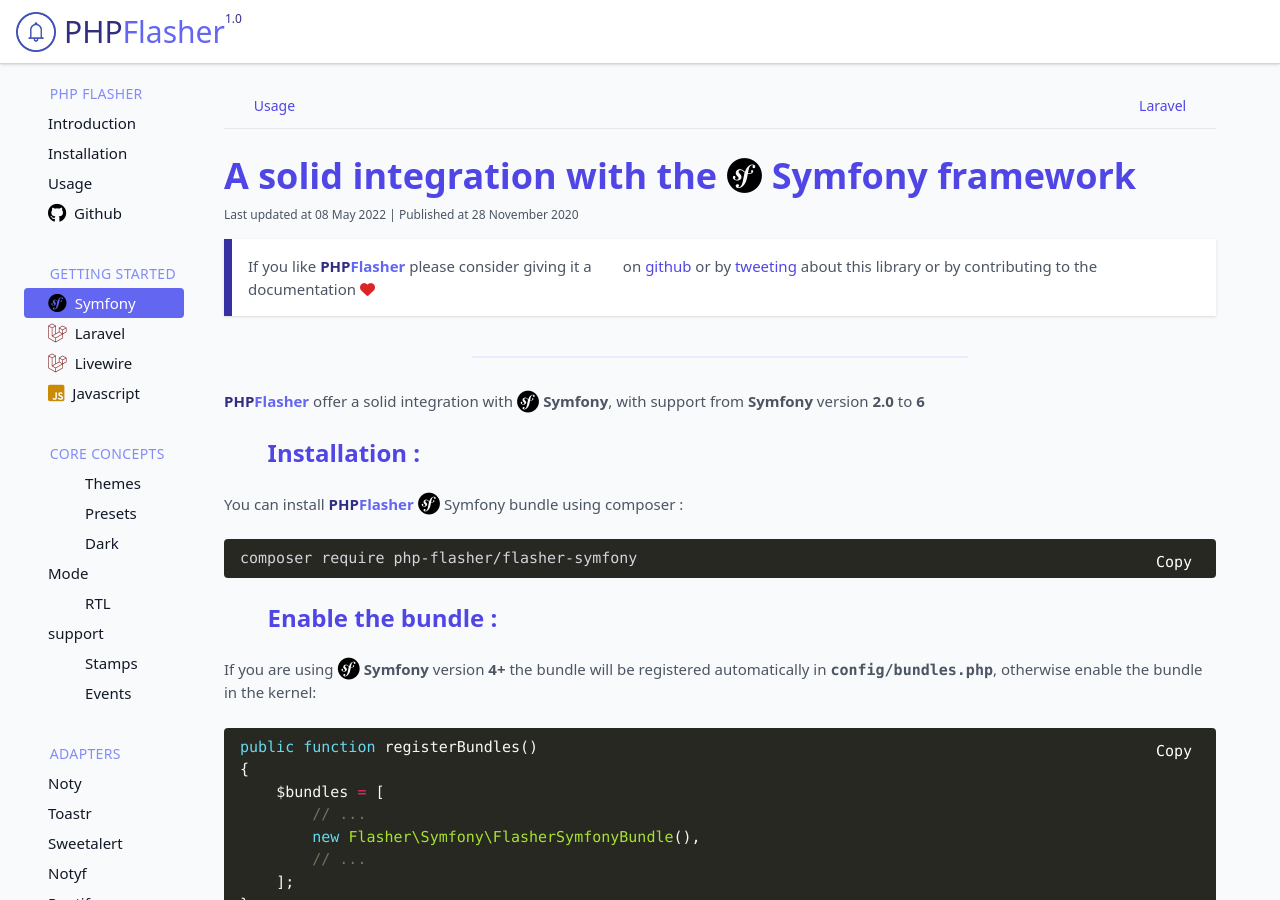
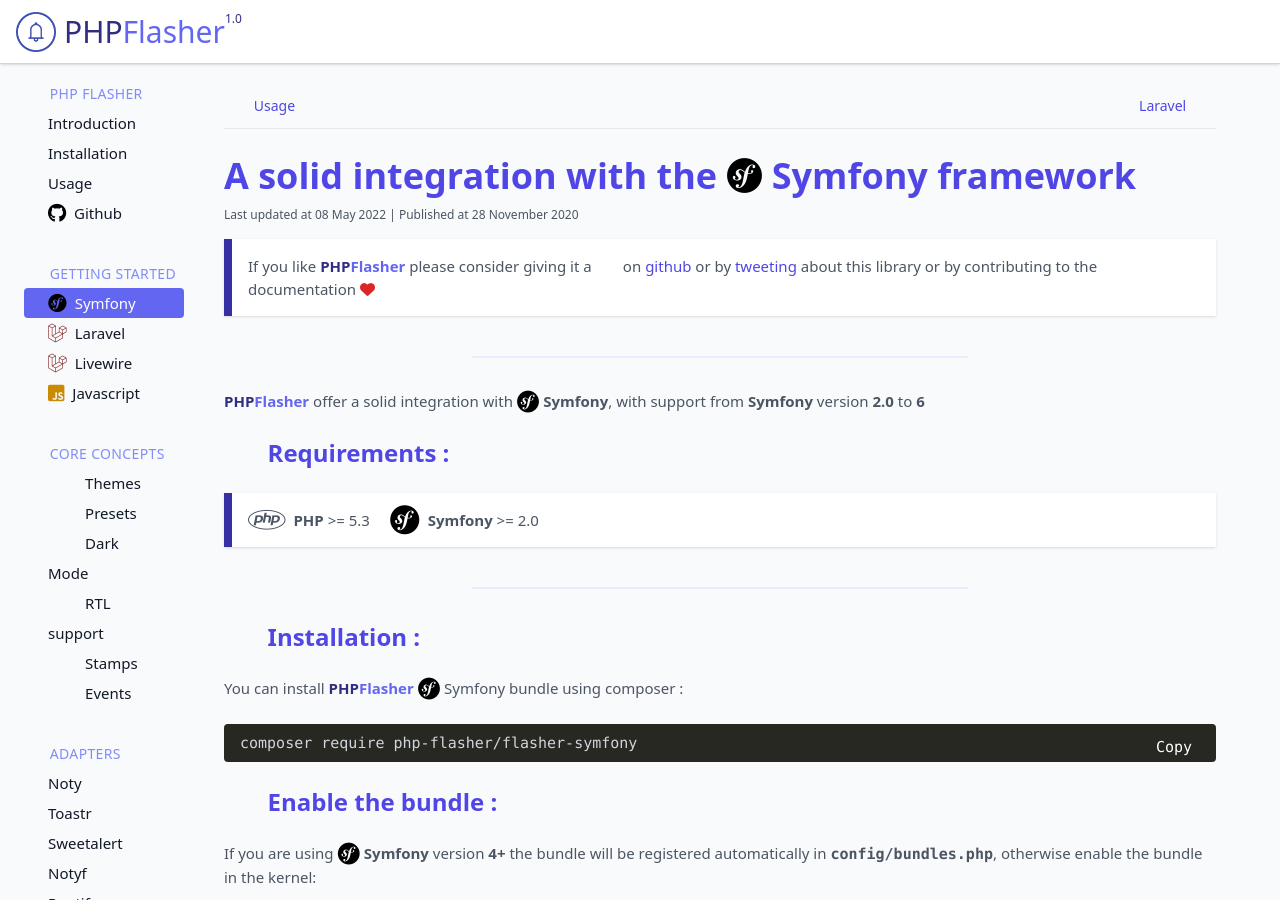
Before and after one commit to php-flasher/php-flasher.github.io, a Jekyll site: the page built from docs/framework/symfony.md, in a window 1280 px wide and 900 px high. Built offline with Jekyll 4.4.1, drawn with Linux system fonts in a browser that asks for light colours; some web fonts are replaced.

Commit message:
add requirements section to symfony page

```diff
--- a/docs/framework/symfony.md
+++ b/docs/framework/symfony.md
@@ -6,6 +6,13 @@
 ---
 
 **<span class="text-indigo-900">PHP<span class="text-indigo-500">Flasher</span></span>** offer a solid integration with <i class="fa-brands fa-symfony text-black fa-xl"></i> **Symfony**, with support from **Symfony** version **2.0** to **6**
+
+## <i class="fa-duotone fa-list-radio"></i> Requirements :
+
+> <i class="fa-brands fa-php fa-2xl text-blue-900 mr-1 mb-1"></i> **PHP** >= 5.3
+> <i class="fa-brands fa-symfony fa-2xl text-black mr-1 ml-4"></i> **Symfony** >= 2.0
+
+---
 
 ## <i class="fa-duotone fa-list-radio"></i> Installation :
 
```
